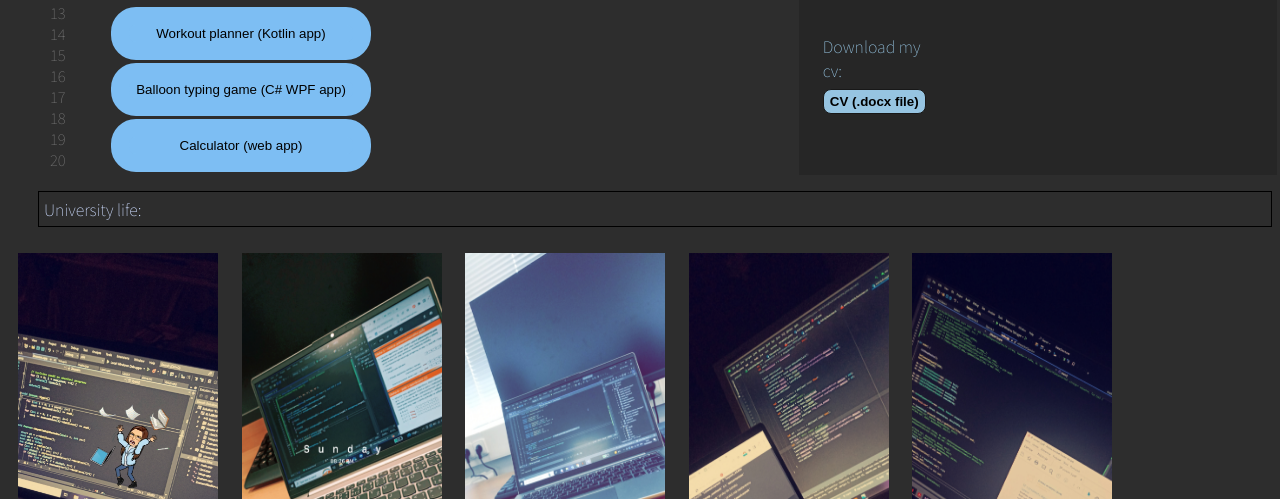
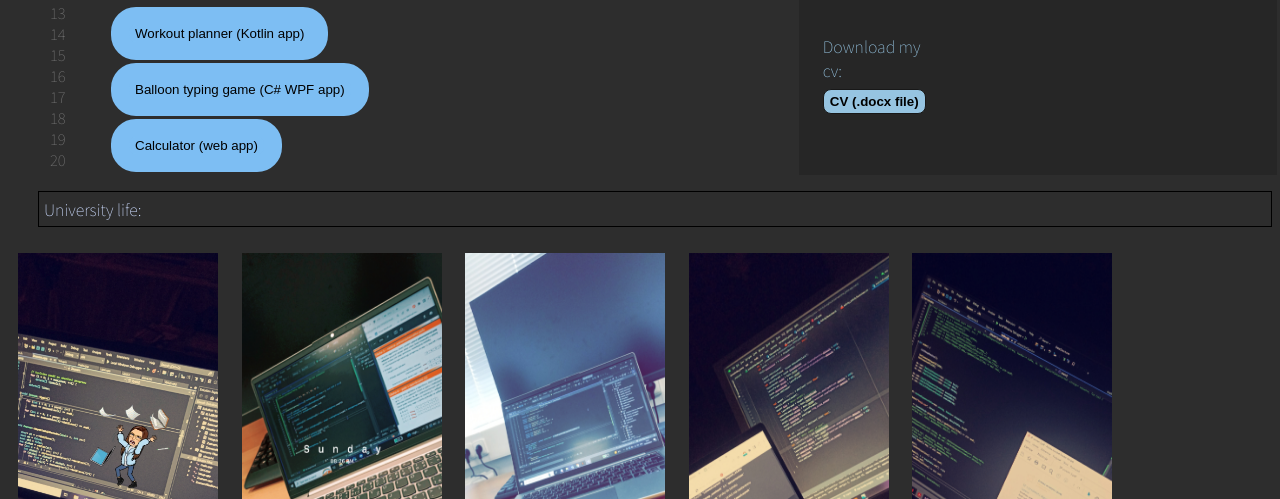
Before and after one commit to DiaZia/about-me, a plain HTML site: page index.html in a window 1280 px wide. Shown: the part 301-800 px from the top of the page. Drawn offline with nearby package versions, Linux system fonts and the light colour scheme.

Commit message:
buttons size

```diff
--- a/style.css
+++ b/style.css
@@ -145,7 +145,7 @@ h5 {
 }
 
 .button {
-    width: 260px;
+    width: auto;
     margin: 3px;
     background-color: rgb(125, 190, 243);
     border: 18px solid rgb(125, 190, 243);
```
